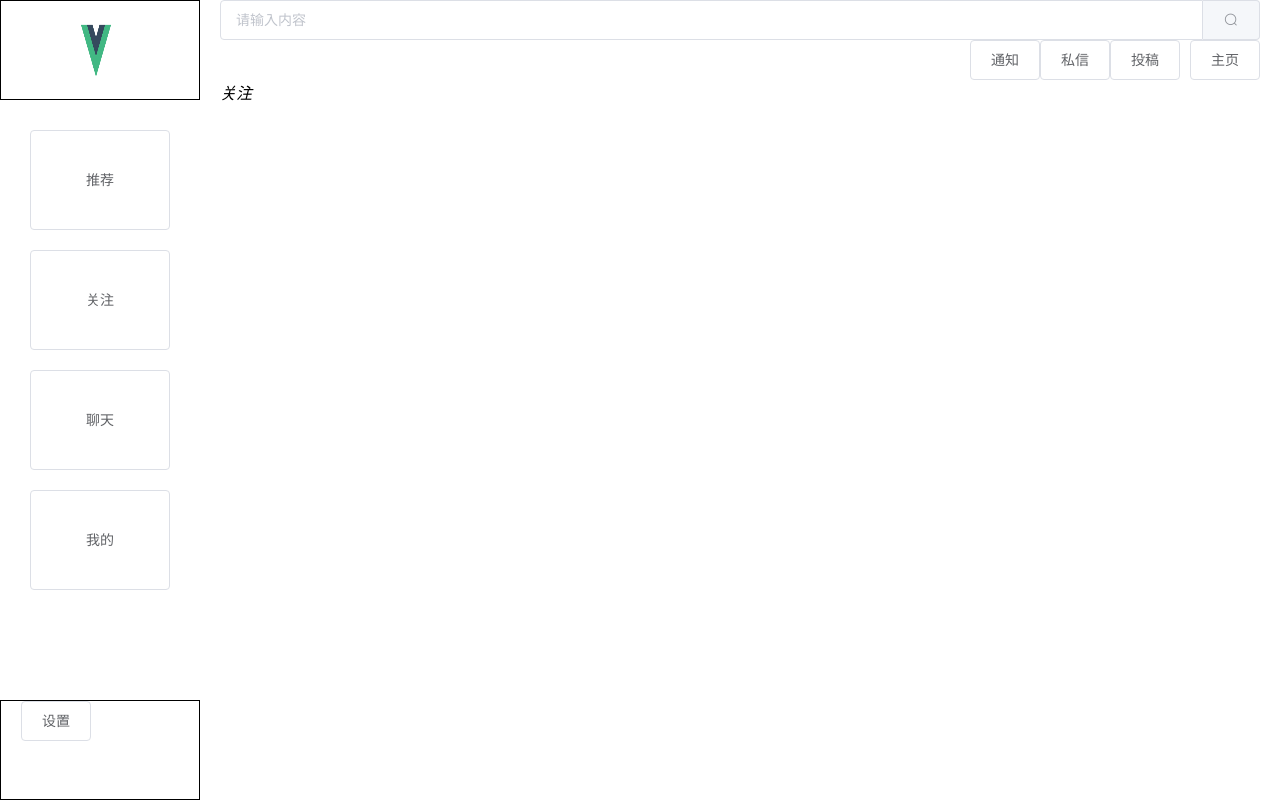
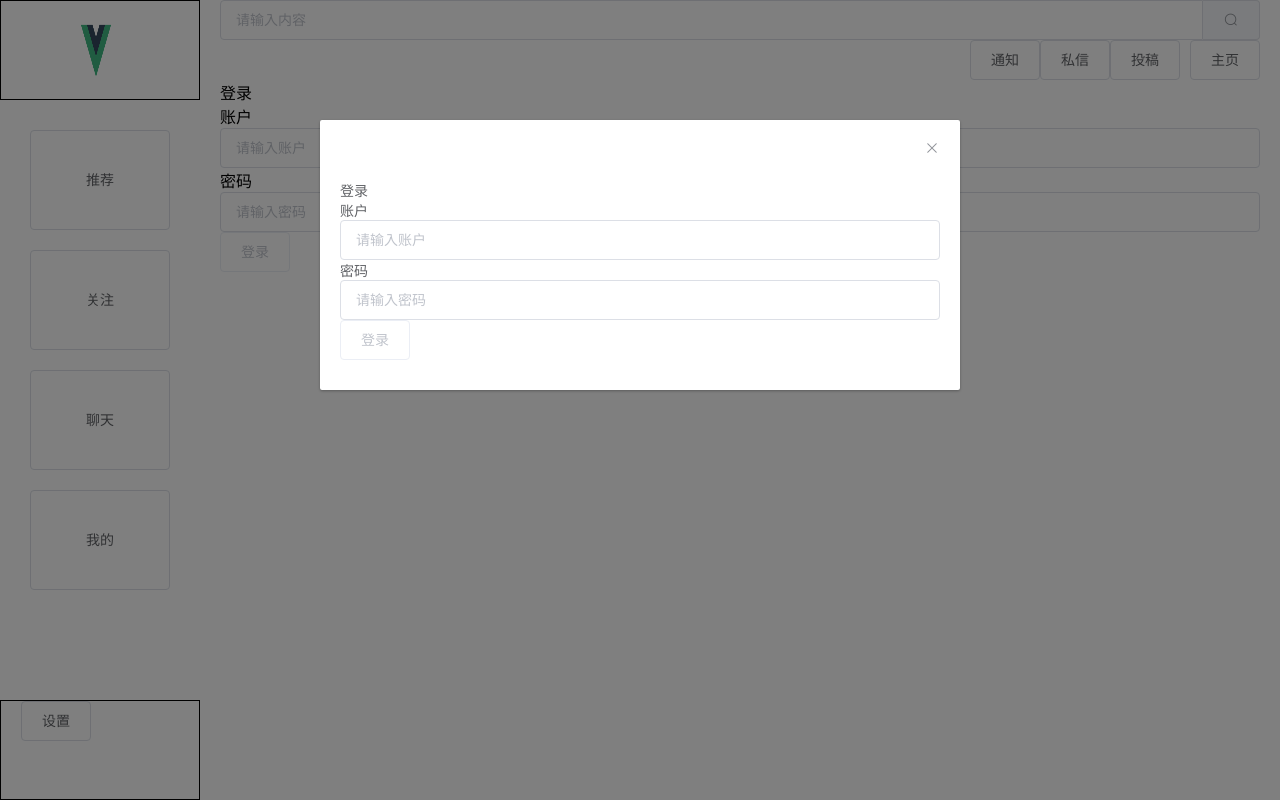
Before and after one commit to XQSJ/Video_Social_Web_front, a Vue app in the folder vsw/: page /follow in a window 1280 px wide. Built offline with nearby package versions, Linux system fonts and the light colour scheme.

Commit message:
feat(): 实现聊天界面框架

```diff
--- a/package.json
+++ b/package.json
@@ -1,5 +1,6 @@
 {
   "dependencies": {
+    "axios": "^1.8.4",
     "element-ui": "^2.15.14",
     "swiper": "^5.4.5",
     "xgplayer": "^3.0.20"
--- a/vsw/package.json
+++ b/vsw/package.json
@@ -7,6 +7,7 @@
     "build": "vue-cli-service build"
   },
   "dependencies": {
+    "axios": "^1.8.4",
     "vue": "^2.6.14",
     "vue-router": "^3.5.1",
     "vuex": "^3.6.2"
--- a/vsw/src/App.vue
+++ b/vsw/src/App.vue
@@ -13,6 +13,19 @@
 
 
 </style>
-<script setup>
+<script >
 import MainUIView from "@/views/MainUIView.vue";
+export default {
+  data(){
+    return{
+
+    }
+  },
+  methods:{
+    logout(){
+      localStorage.clear();
+    }
+  },
+  components:{MainUIView}
+}
 </script>
--- a/vsw/src/main.js
+++ b/vsw/src/main.js
@@ -13,7 +13,8 @@ import 'element-ui/lib/theme-chalk/index.css'; // 2.2引入样式
 Vue.use(ElementUI); // 3.安装
 
 Vue.config.productionTip = false
-
+// 在Vue实例创建之前设置silent为true
+Vue.config.silent = true;
 new Vue({
   router,
   store,
--- a/vsw/src/store/index.js
+++ b/vsw/src/store/index.js
@@ -5,6 +5,7 @@ Vue.use(Vuex)
 
 export default new Vuex.Store({
   state: {
+      userInfo:{}
   },
   getters: {
   },
--- a/vsw/src/views/FollowView.vue
+++ b/vsw/src/views/FollowView.vue
@@ -1,9 +1,20 @@
-<script setup>
+<script >
+  import loginView from "@/views/LoginView.vue";
+  import LoginView from "@/views/LoginView.vue";
+  import ChatView from "@/views/ChatView.vue";
+  import MessageView from "@/views/MessageView.vue";
 
+  export default{
+
+    components: {LoginView},
+  }
 </script>
 
 <template>
- <i>关注</i>
+  <div>
+    <LoginView></LoginView>
+  </div>
+
 </template>
 
 <style scoped lang="stylus">
--- a/vsw/src/views/LoginView.vue
+++ b/vsw/src/views/LoginView.vue
@@ -1,9 +1,63 @@
-<script setup>
+<script >
+  import axios from "axios";
+  export default {
+    data(){
+      return{
+        userId: '',
+        userPwd:'',
+        loginButton:false
+      }
+    },
+    methods:{
+      verifyLogin(){
+          let userInfo={
+            userId :this.userId,
+            userPwd: this.userPwd
+          }
+          console.log("登录："+userInfo)
+          axios.post('http://localhost:8080/users/login',userInfo)
+              .then(response=>{
 
+              }).catch(error=>{
+
+          })
+          localStorage.setItem("userInfo",JSON.stringify(userInfo));
+          this.$store.state.userInfo=userInfo
+
+      },
+
+
+
+    },
+    watch:{
+      userId(newValue,oldValue){
+
+        if(this.userId!==""&&this.userPwd!==""){
+          this.loginButton = true
+        }else{
+          this.loginButton = false
+        }
+      },
+      userPwd(newValue,oldValue){
+
+        if(this.userId!==""&&this.userPwd!==""){
+          this.loginButton = true
+        }else{
+          this.loginButton = false
+        }
+      }
+    }
+  }
 </script>
 
 <template>
+    <div>
+      登录<br>
+      账户<el-input v-model.trim="userId" placeholder="请输入账户"  clearable></el-input>
+      密码<el-input v-model.trim="userPwd" placeholder="请输入密码"  clearable></el-input>
+      <el-button @click="verifyLogin" :disabled="!this.loginButton">登录</el-button>
 
+    </div>
 </template>
 
 <style scoped lang="stylus">
--- a/vsw/src/views/MainUIView.vue
+++ b/vsw/src/views/MainUIView.vue
@@ -2,20 +2,33 @@
 import Middle from '@/utils/middle.js';
 import ChatView from "@/views/ChatView.vue";
 import MessageView from "@/views/MessageView.vue";
+import LoginView from "@/views/LoginView.vue";
+import loginView from "@/views/LoginView.vue";
 
   export default {
-    components: {ChatView, MessageView},
+    computed: {
+
+    },
+    components: {LoginView, ChatView, MessageView},
     data(){
       return{
         input_search: '',
         button_Search_isDisable: true,
         dialogVisible:{
           messageView:false,
-          chatView:false
+          chatView:false,
+          logView:true,
         }
       }
     },
     methods:{
+      logout(){
+          localStorage.clear();
+
+      },
+      handleCloseLog(){
+        this.dialogVisible.logView = false
+      },
      /* handleOpenMessageView(){
         this.dialogVisible.messageView=true
       },
@@ -75,7 +88,10 @@ import MessageView from "@/views/MessageView.vue";
 
 <template>
     <div class="ui">
-
+      <!-- 登陆弹窗-->
+      <el-dialog :visible="this.dialogVisible.logView" :before-close="handleCloseLog">
+          <LoginView></LoginView>
+      </el-dialog>
       <!--容器布局-->
       <el-container class="ui">
         <!--侧边栏-->
```
Also changed, not shown: 2 other files (tests, documents, lock files or other folders).
